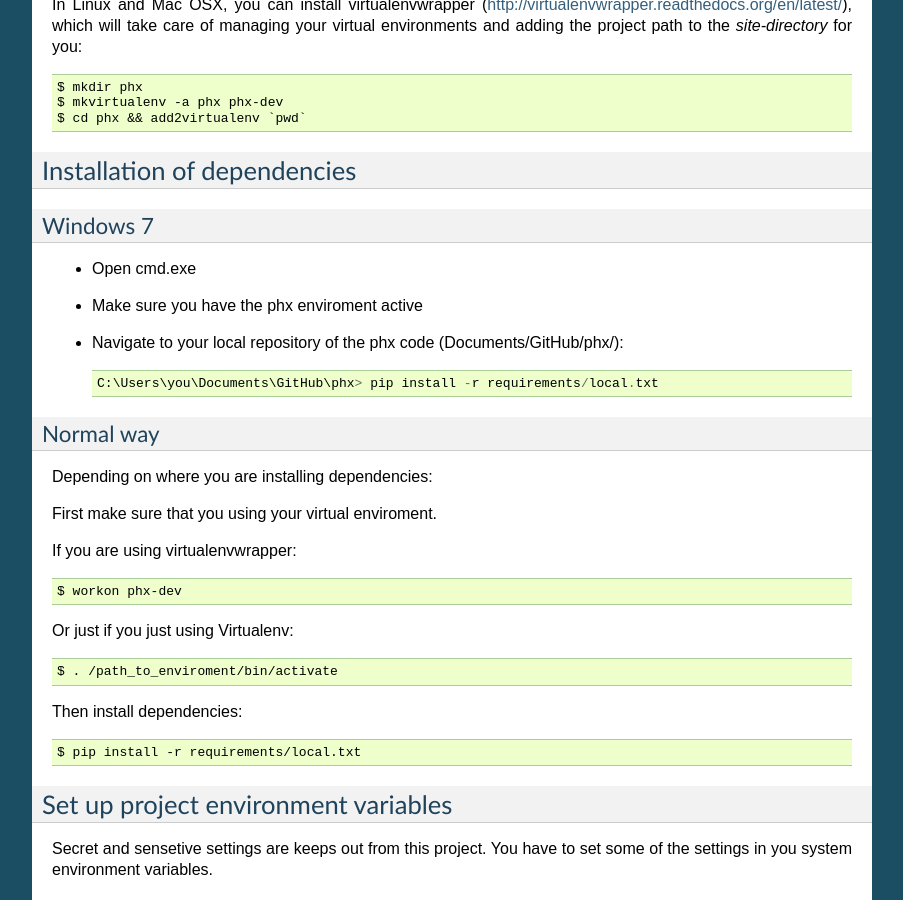
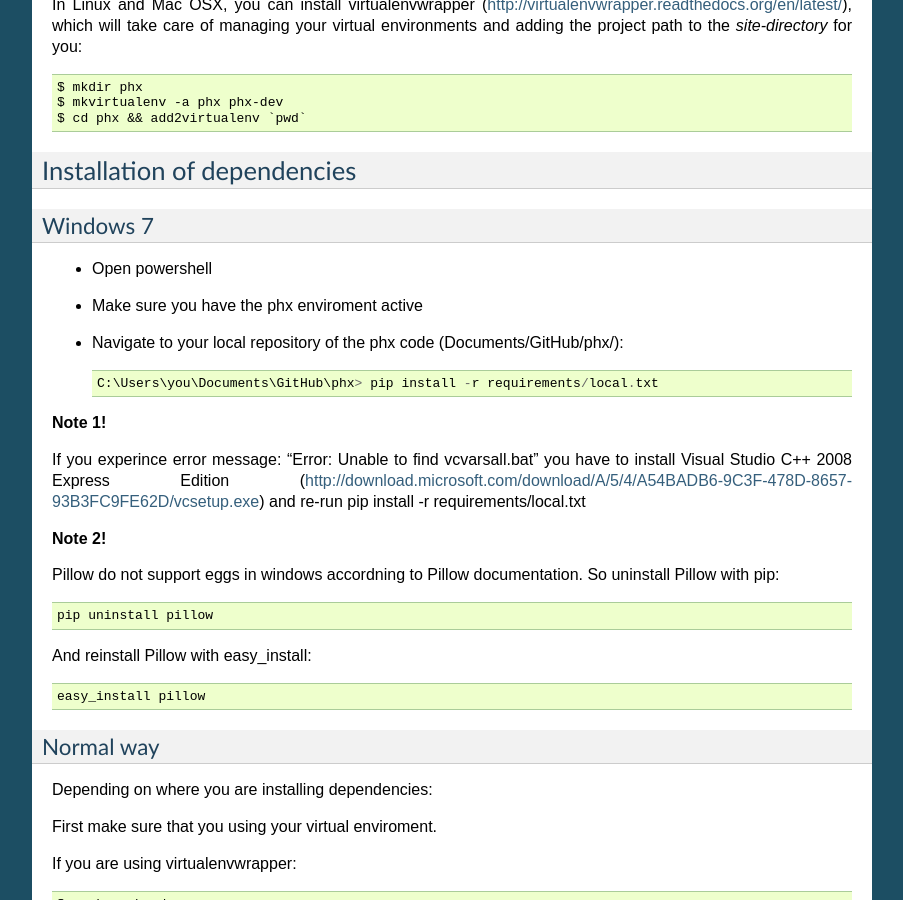
Before and after one commit to josven/phx, a Sphinx documentation site: the page built from docs/install.rst, in a window 1280 px wide and 900 px high, scrolled down 2530 px. Shown: the whole window, without its empty margins (198-1101 px from the left). Built offline with Sphinx 7.4.7, drawn with Linux system fonts in a browser that asks for light colours; pages that are not in the unit, such as notebooks, are missing from menus; some of the changed text lies outside the part shown.

Commit message:
Update install.rst

```diff
--- a/docs/install.rst
+++ b/docs/install.rst
@@ -98,7 +98,7 @@ First you need pip intaller and virtualenv
 
     https://bitbucket.org/pypa/setuptools/raw/bootstrap/ez_setup.py
 
-* Execute script in python, open cmd.exe: Start menu > run > cmd [enter]::
+* Execute script in python, open cmd.exe: Start menu > run > powershell [enter]::
 
     C:\python path_to_downloaded_script/ez_setup.py
 
@@ -153,11 +153,27 @@ Installation of dependencies
 Windows 7
 ---------
 
-* Open cmd.exe
+* Open powershell
 * Make sure you have the phx enviroment active
 * Navigate to your local repository of the phx code (Documents/GitHub/phx/)::
 
     C:\Users\you\Documents\GitHub\phx> pip install -r requirements/local.txt
+
+**Note 1!**
+
+If you experince error message: "Error: Unable to find vcvarsall.bat"
+you have to install Visual Studio C++ 2008 Express Edition (http://download.microsoft.com/download/A/5/4/A54BADB6-9C3F-478D-8657-93B3FC9FE62D/vcsetup.exe)
+and re-run pip install -r requirements/local.txt
+
+**Note 2!**
+
+Pillow do not support eggs in windows accordning to Pillow documentation. So uninstall Pillow with pip::
+
+    pip uninstall pillow
+
+And reinstall Pillow with easy_install::
+
+    easy_install pillow
 
 
 Normal way
```
